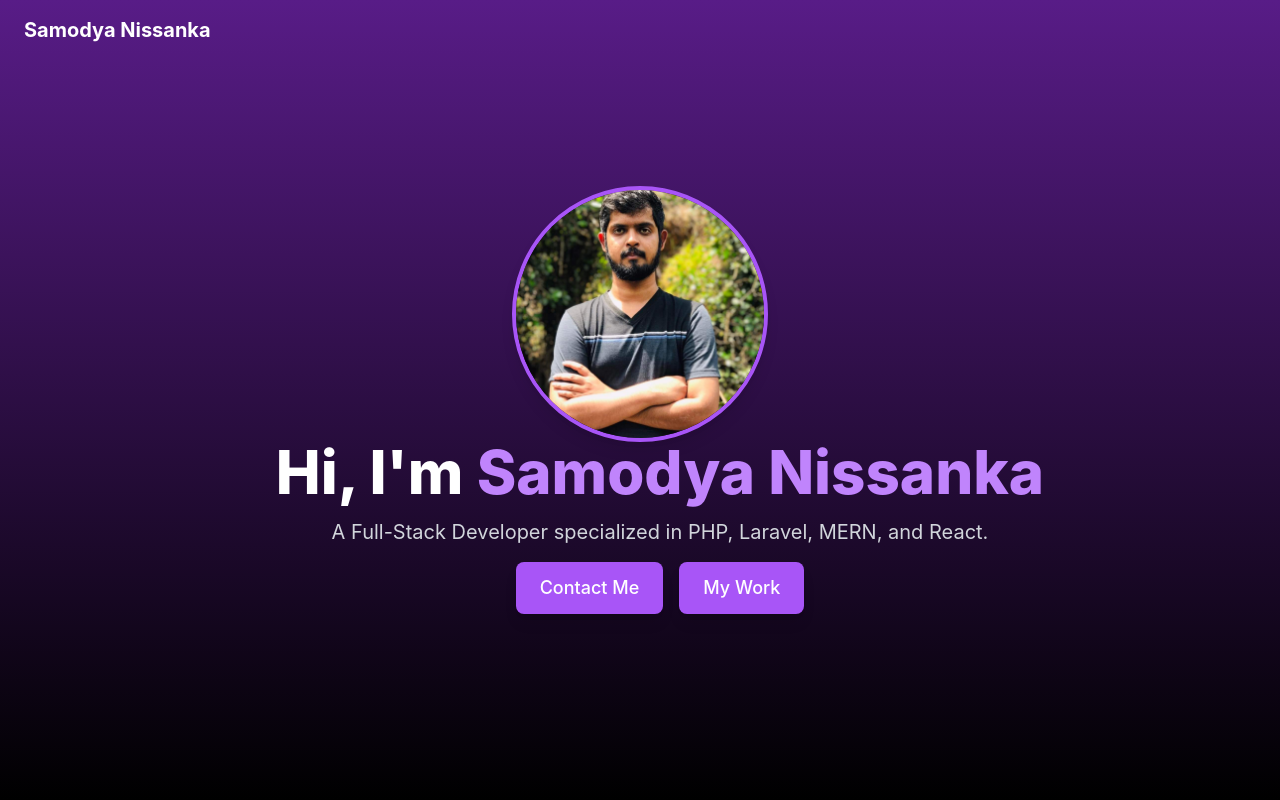
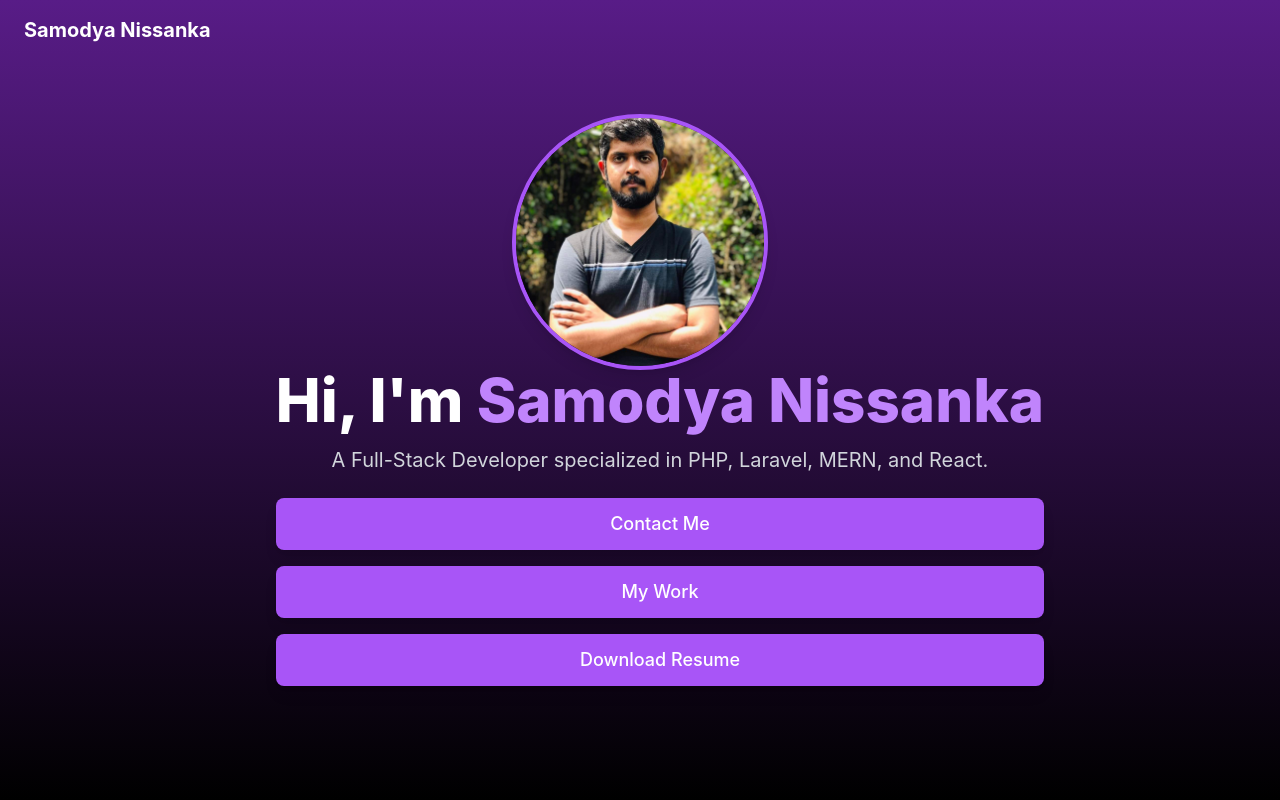
Before and after one commit to Samodya/portfolio_samodya, a React (Vite) app: page / in a window 1280 px wide. Shown: the top 800 px of the page. Built offline with nearby package versions, Linux system fonts and the light colour scheme.

Commit message:
adding new projects_2 resume

```diff
--- a/src/Components/herosection/hero.jsx
+++ b/src/Components/herosection/hero.jsx
@@ -1,6 +1,7 @@
 import React from "react";
 import { motion } from "framer-motion";
-import profile from '../../assets/Samodya_img.jpg'
+import profile from '../../assets/Samodya_img.jpg';
+import resume from '../../assets/Samodya_Resume.pdf'; // <-- Import your PDF
 
 const HeroSection = () => {
 
@@ -8,7 +9,6 @@ const HeroSection = () => {
     const section = document.getElementById(id);
     if (section) {
       section.scrollIntoView({ behavior: "smooth" });
-      setMenuOpen(false); // Close menu after clicking
     }
   };
 
@@ -44,20 +44,30 @@ const HeroSection = () => {
           <p className="text-gray-300 text-lg md:text-xl mt-4">
             A Full-Stack Developer specialized in PHP, Laravel, MERN, and React.
           </p>
-          <motion.div
+          <div className="flex flex-col sm:flex-row justify-center md:justify-start mt-6 gap-4">
+            <motion.button
               onClick={() => handleScrollTo("contact")}
-            className="inline-block mt-4 mx-2 px-6 py-3 bg-purple-500 text-white text-lg font-medium rounded-lg hover:bg-purple-600 transition-all duration-300 shadow-lg"
+              className="px-6 py-3 bg-purple-500 text-white text-lg font-medium rounded-lg hover:bg-purple-600 transition-all duration-300 shadow-lg"
               whileHover={{ scale: 1.05 }}
             >
               Contact Me
-          </motion.div>
-          <motion.a
+            </motion.button>
+            <motion.button
               onClick={() => handleScrollTo("projects")}
-            className="inline-block mt-4 mx-2 px-6 py-3 bg-purple-500 text-white text-lg font-medium rounded-lg hover:bg-purple-600 transition-all duration-300 shadow-lg"
+              className="px-6 py-3 bg-purple-500 text-white text-lg font-medium rounded-lg hover:bg-purple-600 transition-all duration-300 shadow-lg"
               whileHover={{ scale: 1.05 }}
             >
               My Work
+            </motion.button>
+            <motion.a
+              href={resume}
+              download="Samodya_Resume.pdf"
+              className="px-6 py-3 bg-purple-500 text-white text-lg font-medium rounded-lg hover:bg-purple-600 transition-all duration-300 shadow-lg text-center"
+              whileHover={{ scale: 1.05 }}
+            >
+              Download Resume
             </motion.a>
+          </div>
         </motion.div>
       </div>
     </div>
```
Also changed, not shown: 1 other file (tests, documents, lock files or other folders). Lines whose indentation alone changed are shown as unchanged.
